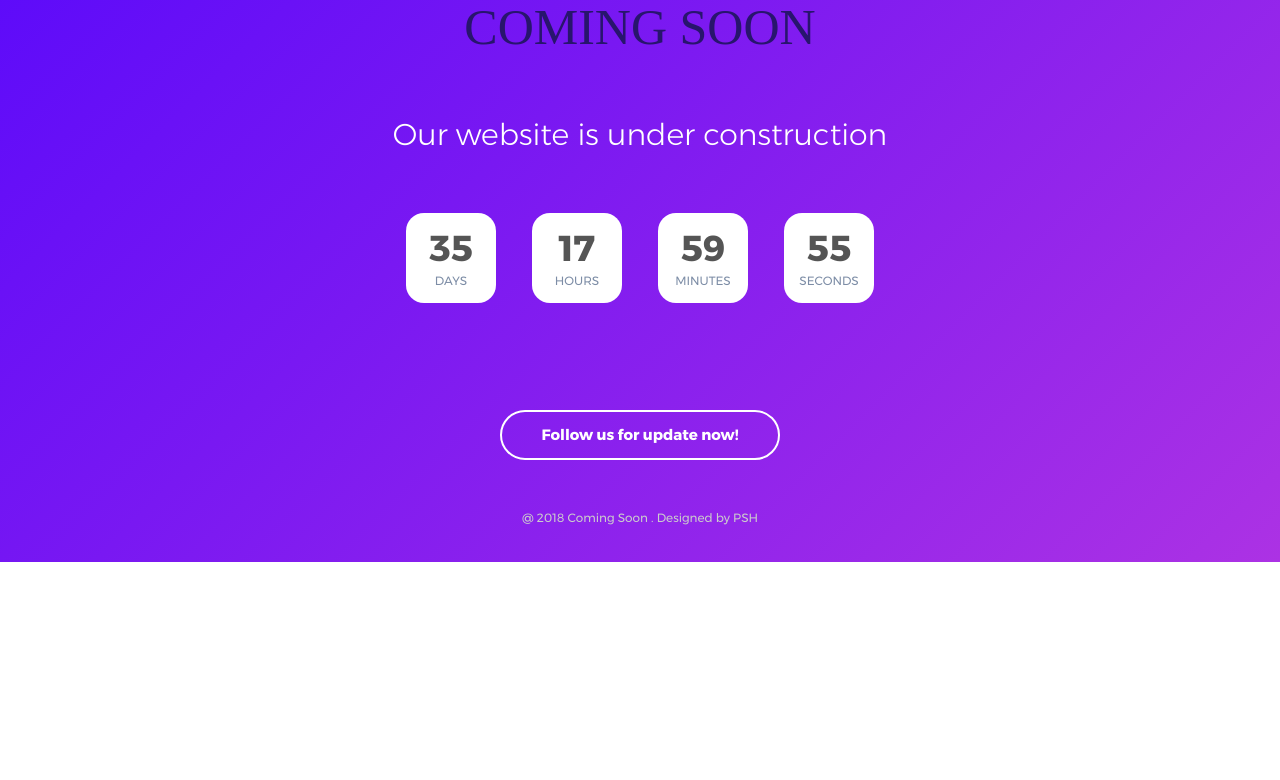
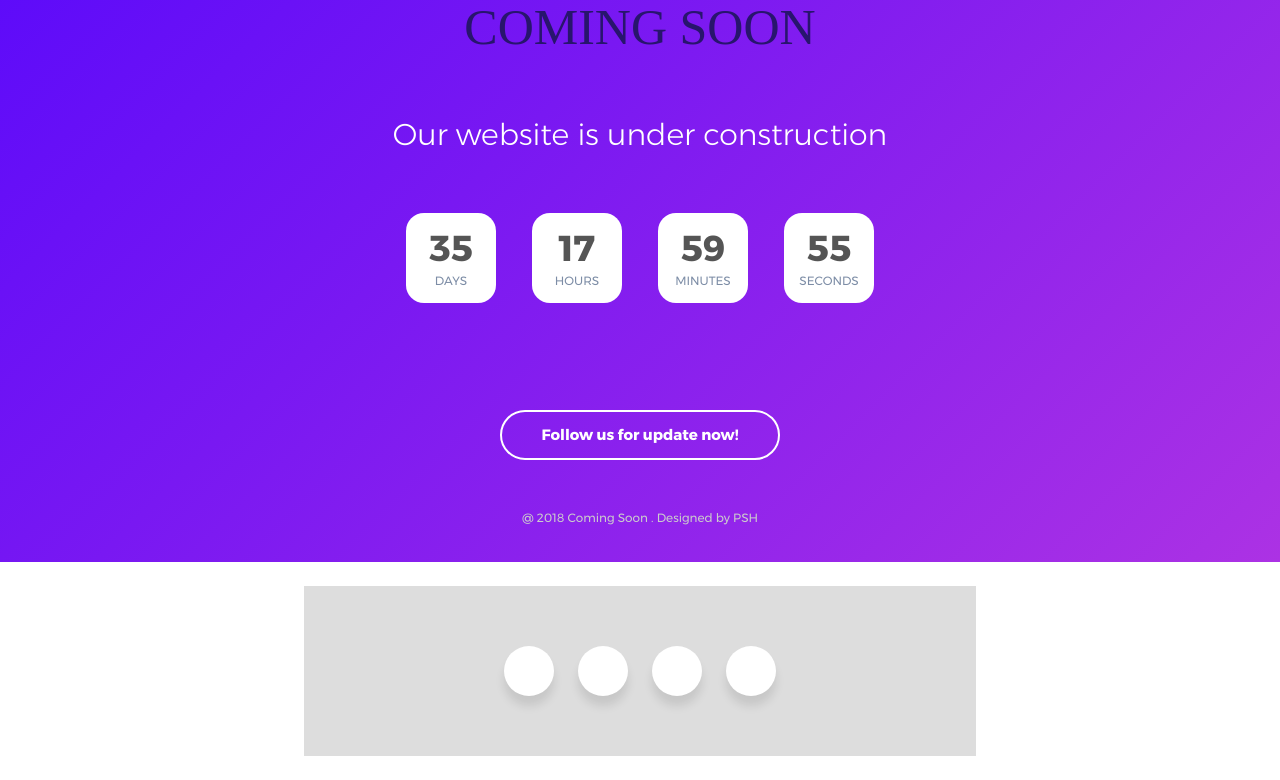
Before and after one commit to pshospitality/pshospitality.github.io, a plain HTML site: page index.html in a window 1280 px wide. Shown: the part 528-1308 px from the top of the page. Before the commit the page ends 1090 px from the top, so only its background shows below. Drawn offline with Linux system fonts and the light colour scheme; a web font is replaced by a local one.

Commit message:
Update index.html

```diff
--- a/index.html
+++ b/index.html
@@ -152,5 +152,36 @@
 <!--===============================================================================================-->
 	<script src="js/main.js"></script>
 
+	<meta charset="utf-8">
+    <meta name="viewport" content="width=device-width, initial-scale=1">
+    <!-- Social Buttons CSS -->
+    <link rel="stylesheet" href="socialmedia/style.css">
+	<!-- Demo CSS -->
+	<link rel="stylesheet" href="socialmedia/demo.css">
+
+
+ <main>
+<!-- Social Media Buttons HTML -->
+<div class="wrapper">
+  <a href="#" class="icon facebook">
+    <div class="tooltip">Facebook</div>
+    <span><i class="fab fa-facebook-f"></i></span>
+  </a>
+  <a href="#" class="icon twitter">
+    <div class="tooltip">Twitter</div>
+    <span><i class="fab fa-twitter"></i></span>
+  </a>
+  <a href="https://www.instagram.com/pshospitality.in/" class="icon instagram">
+    <div class="tooltip">Instagram</div>
+    <span><i class="fab fa-instagram"></i></span>
+  </a>
+  <a href="#" class="icon youtube">
+    <div class="tooltip">Youtube</div>
+    <span><i class="fab fa-youtube"></i></span>
+  </a>
+</div>
+<!-- End Social Media Buttons HTML -->
+ </main>
+
 </body>
 </html>
```
